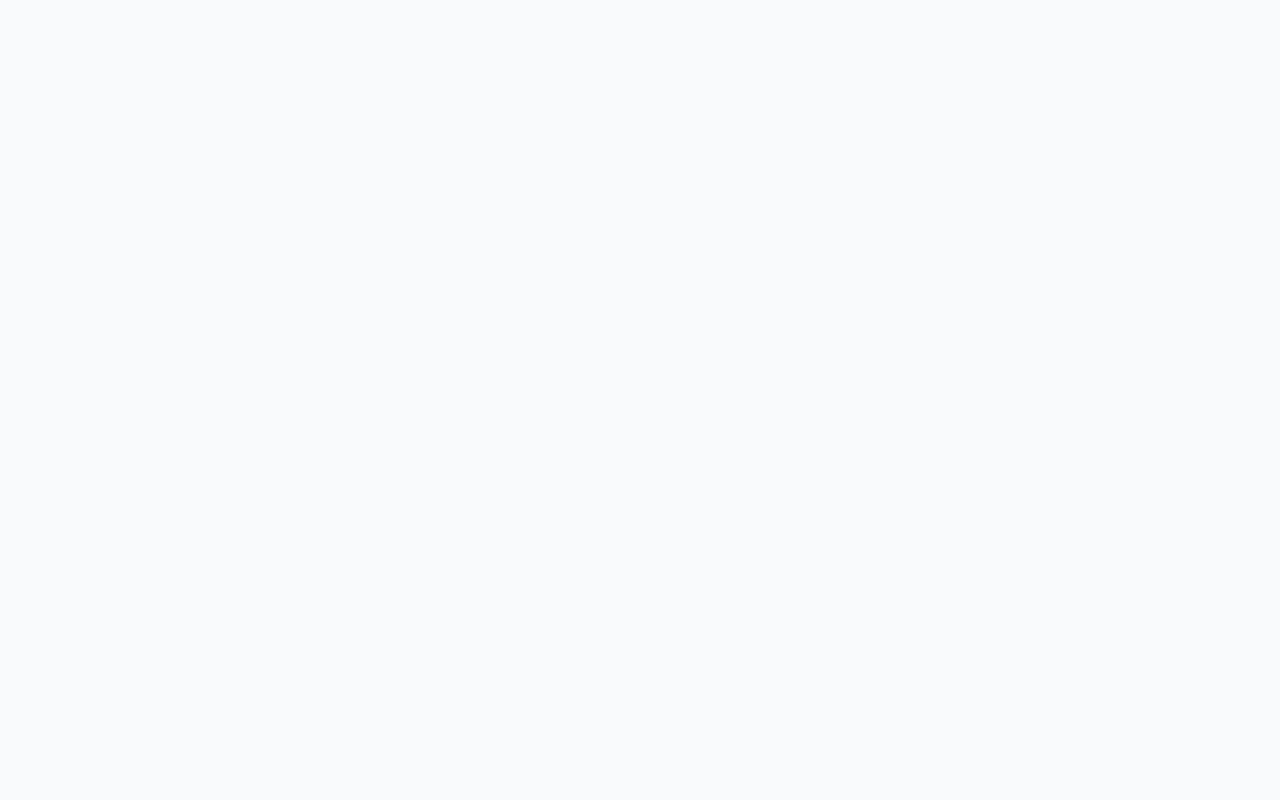
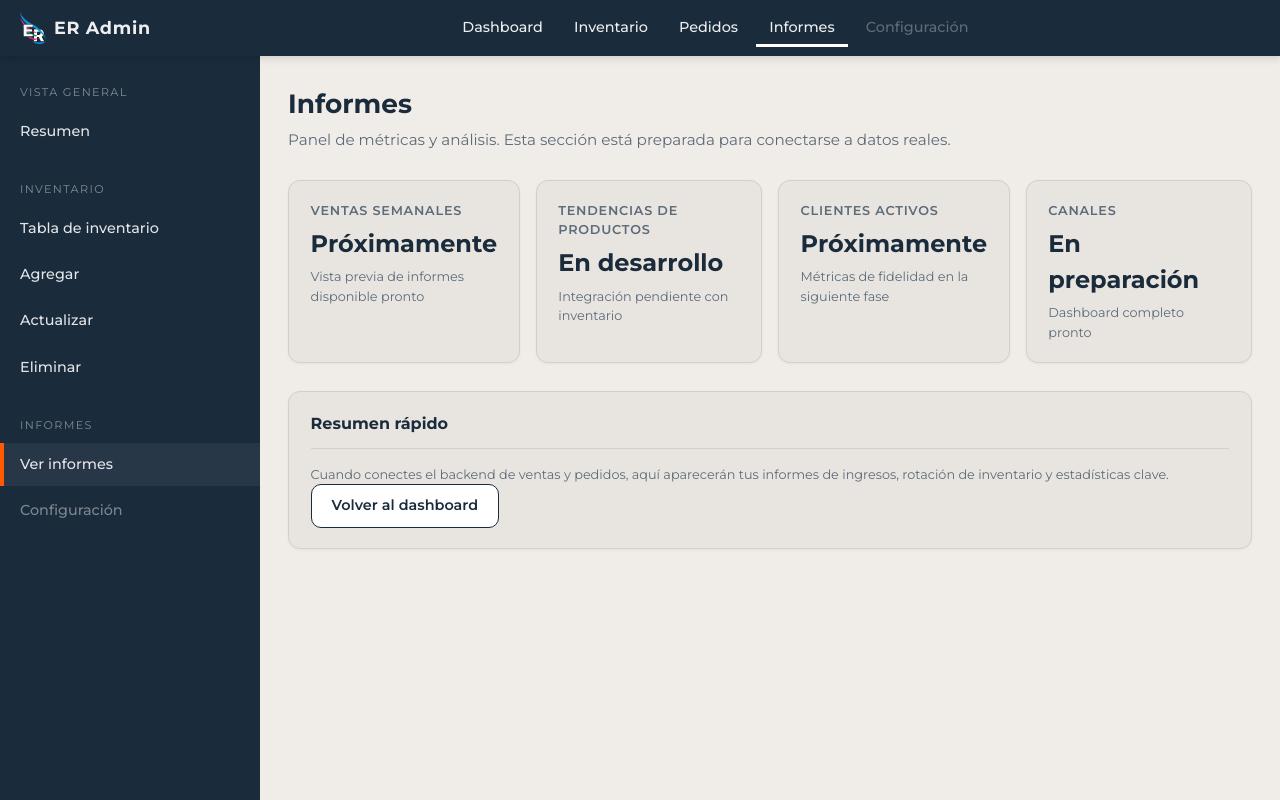
Before and after one commit to ElCuch0/ecommerce-platform, a React (Vite) app in the folder frontend/ER-Store/: page /admin/reports in a window 1280 px wide. Before the commit this address had no page. Built offline with nearby package versions, Linux system fonts and the light colour scheme.

Commit message:
Finalización componentes del frontend con React

```diff
--- a/frontend/ER-Store/src/assets/styles/admin/admin.css
+++ b/frontend/ER-Store/src/assets/styles/admin/admin.css
@@ -109,6 +109,20 @@
   color: #fff;
   box-shadow: inset 0 -3px 0 #fff;
   border-radius: 6px 6px 0 0;
+}
+
+.adm-topbar__link--disabled,
+.adm-sidebar__link--disabled {
+  opacity: 0.55;
+  cursor: default;
+  color: rgba(255, 255, 255, 0.55);
+  pointer-events: none;
+}
+
+.adm-sidebar__link--disabled {
+  display: block;
+  padding: 0.65rem 1.25rem 0.65rem 1rem;
+  border-left: 4px solid transparent;
 }
 
 /* ——— Body ——— */
--- a/frontend/ER-Store/src/components/layout/SideBar.jsx
+++ b/frontend/ER-Store/src/components/layout/SideBar.jsx
@@ -27,6 +27,16 @@ export default function SideBar({ onNavigate }) {
       <NavLink to="/admin/delete-product" className={sidebarLinkClass} onClick={onNavigate}>
         Eliminar
       </NavLink>
+
+      <p className="adm-sidebar__label" style={{ marginTop: "1rem" }}>
+        Informes
+      </p>
+      <NavLink to="/admin/reports" className={sidebarLinkClass} onClick={onNavigate}>
+        Ver informes
+      </NavLink>
+      <div className="adm-sidebar__link adm-sidebar__link--disabled" aria-disabled="true" title="Función futura">
+        Configuración
+      </div>
     </aside>
   );
 }
--- a/frontend/ER-Store/src/components/layout/TopBar.jsx
+++ b/frontend/ER-Store/src/components/layout/TopBar.jsx
@@ -34,10 +34,10 @@ export default function TopBar({ onMenuClick }) {
         <NavLink to="/admin/invoice" className={topLinkClass}>
           Pedidos
         </NavLink>
-        <span className="adm-topbar__link" style={{ opacity: 0.5, cursor: "default" }}>
+        <NavLink to="/admin/reports" className={topLinkClass}>
           Informes
-        </span>
-        <span className="adm-topbar__link" style={{ opacity: 0.5, cursor: "default" }}>
+        </NavLink>
+        <span className="adm-topbar__link adm-topbar__link--disabled" aria-disabled="true" title="Función futura">
           Configuración
         </span>
       </nav>
--- /dev/null
+++ b/frontend/ER-Store/src/pages/admin/Reports.jsx
@@ -0,0 +1,49 @@
+import { Link } from "react-router-dom";
+
+export default function Reports() {
+  return (
+    <>
+      <h1 className="adm-page-title">Informes</h1>
+      <p className="adm-page-subtitle">
+        Panel de métricas y análisis. Esta sección está preparada para conectarse a datos reales.
+      </p>
+
+      <section className="adm-kpi-grid" aria-label="Indicadores de informes">
+        <article className="adm-card adm-card--stat">
+          <span className="adm-stat__label">Ventas semanales</span>
+          <span className="adm-stat__value">Próximamente</span>
+          <span className="adm-stat__hint">Vista previa de informes disponible pronto</span>
+        </article>
+        <article className="adm-card adm-card--stat">
+          <span className="adm-stat__label">Tendencias de productos</span>
+          <span className="adm-stat__value">En desarrollo</span>
+          <span className="adm-stat__hint">Integración pendiente con inventario</span>
+        </article>
+        <article className="adm-card adm-card--stat">
+          <span className="adm-stat__label">Clientes activos</span>
+          <span className="adm-stat__value">Próximamente</span>
+          <span className="adm-stat__hint">Métricas de fidelidad en la siguiente fase</span>
+        </article>
+        <article className="adm-card adm-card--stat">
+          <span className="adm-stat__label">Canales</span>
+          <span className="adm-stat__value">En preparación</span>
+          <span className="adm-stat__hint">Dashboard completo pronto</span>
+        </article>
+      </section>
+
+      <section className="adm-card" aria-labelledby="admReportsIntro">
+        <div className="adm-card__head">
+          <h2 className="adm-card__title" id="admReportsIntro">
+            Resumen rápido
+          </h2>
+        </div>
+        <p className="adm-card__meta">
+          Cuando conectes el backend de ventas y pedidos, aquí aparecerán tus informes de ingresos, rotación de inventario y estadísticas clave.
+        </p>
+        <Link to="/admin" className="adm-btn adm-btn--outline">
+          Volver al dashboard
+        </Link>
+      </section>
+    </>
+  );
+}
--- /dev/null
+++ b/frontend/ER-Store/src/pages/admin/Settings.jsx
@@ -0,0 +1,34 @@
+import { Link } from "react-router-dom";
+
+export default function Settings() {
+  return (
+    <>
+      <h1 className="adm-page-title">Configuración</h1>
+      <p className="adm-page-subtitle">
+        Ajustes globales del panel administrativo. Esta función llegará muy pronto.
+      </p>
+
+      <section className="adm-card" aria-labelledby="admSettingsTitle">
+        <div className="adm-card__head">
+          <h2 className="adm-card__title" id="admSettingsTitle">
+            Función futura
+          </h2>
+          <span className="adm-badge adm-badge--muted">Coming soon</span>
+        </div>
+
+        <p className="adm-card__meta">
+          En esta sección podrás gestionar la configuración de la tienda, métodos de pago, envíos y permisos de usuario.
+        </p>
+
+        <div className="adm-muted-banner">
+          Configuración aún no disponible. Estamos preparando la integración y la interfaz de administración.
+        </div>
+
+        // Volver al dashboard
+        <Link to="/admin" className="adm-btn adm-btn--outline">
+          Volver al dashboard
+        </Link>
+      </section>
+    </>
+  );
+}
--- a/frontend/ER-Store/src/routes/AppRoutes.jsx
+++ b/frontend/ER-Store/src/routes/AppRoutes.jsx
@@ -11,6 +11,8 @@ import AddProduct from "../pages/admin/AddProduct.jsx";
 import UpdateProduct from "../pages/admin/UpdateProduct.jsx";
 import DeleteProduct from "../pages/admin/DeleteProduct.jsx";
 import Invoice from "../pages/admin/Invoice.jsx";
+import Reports from "../pages/admin/Reports.jsx";
+import Settings from "../pages/admin/Settings.jsx";
 
 export function AppRoutes() {
   return (
@@ -30,6 +32,8 @@ export function AppRoutes() {
           <Route path="update-product" element={<UpdateProduct />} />
           <Route path="delete-product" element={<DeleteProduct />} />
           <Route path="invoice" element={<Invoice />} />
+          <Route path="reports" element={<Reports />} />
+          <Route path="config" element={<Settings />} />
         </Route>
       </Routes>
     </BrowserRouter>
```
